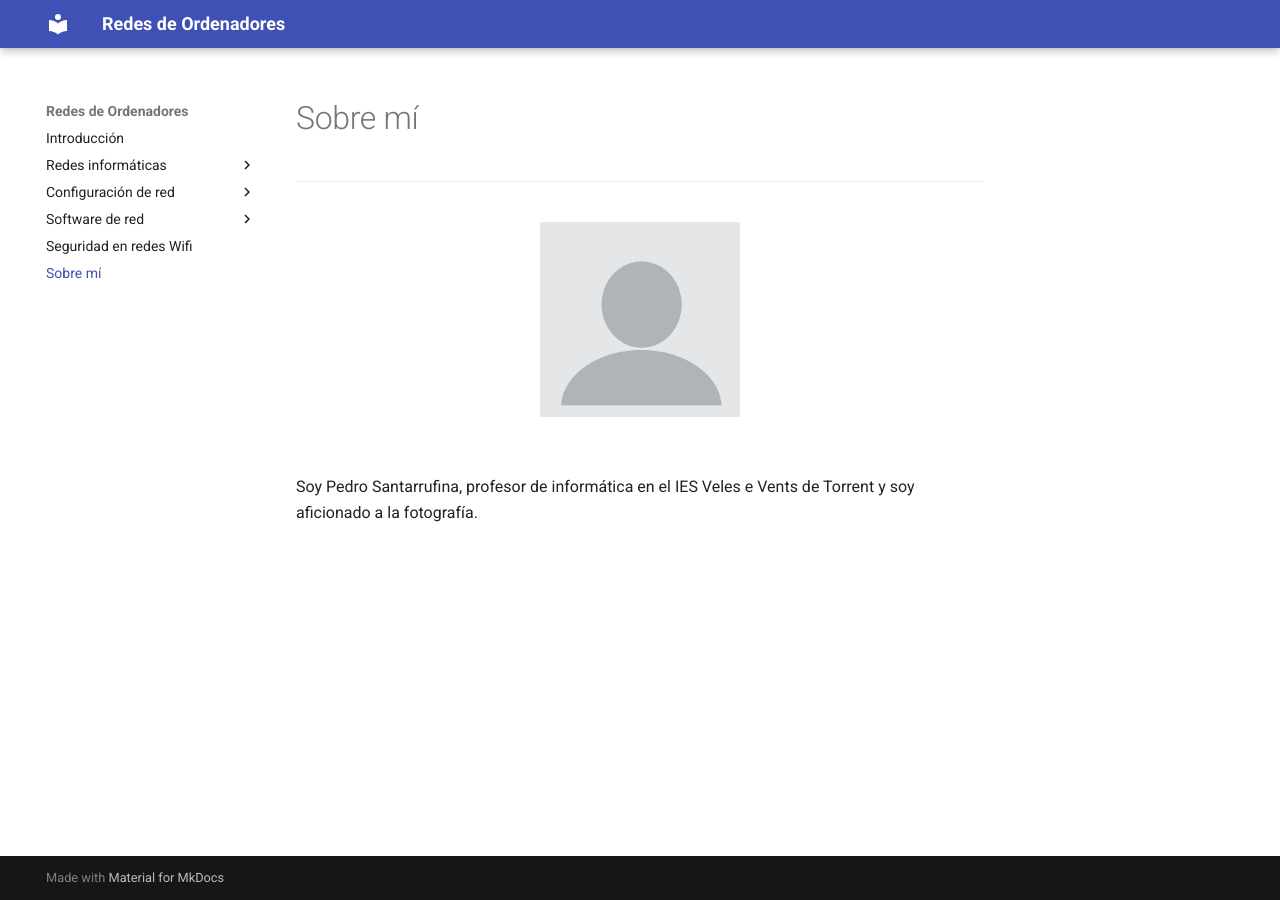
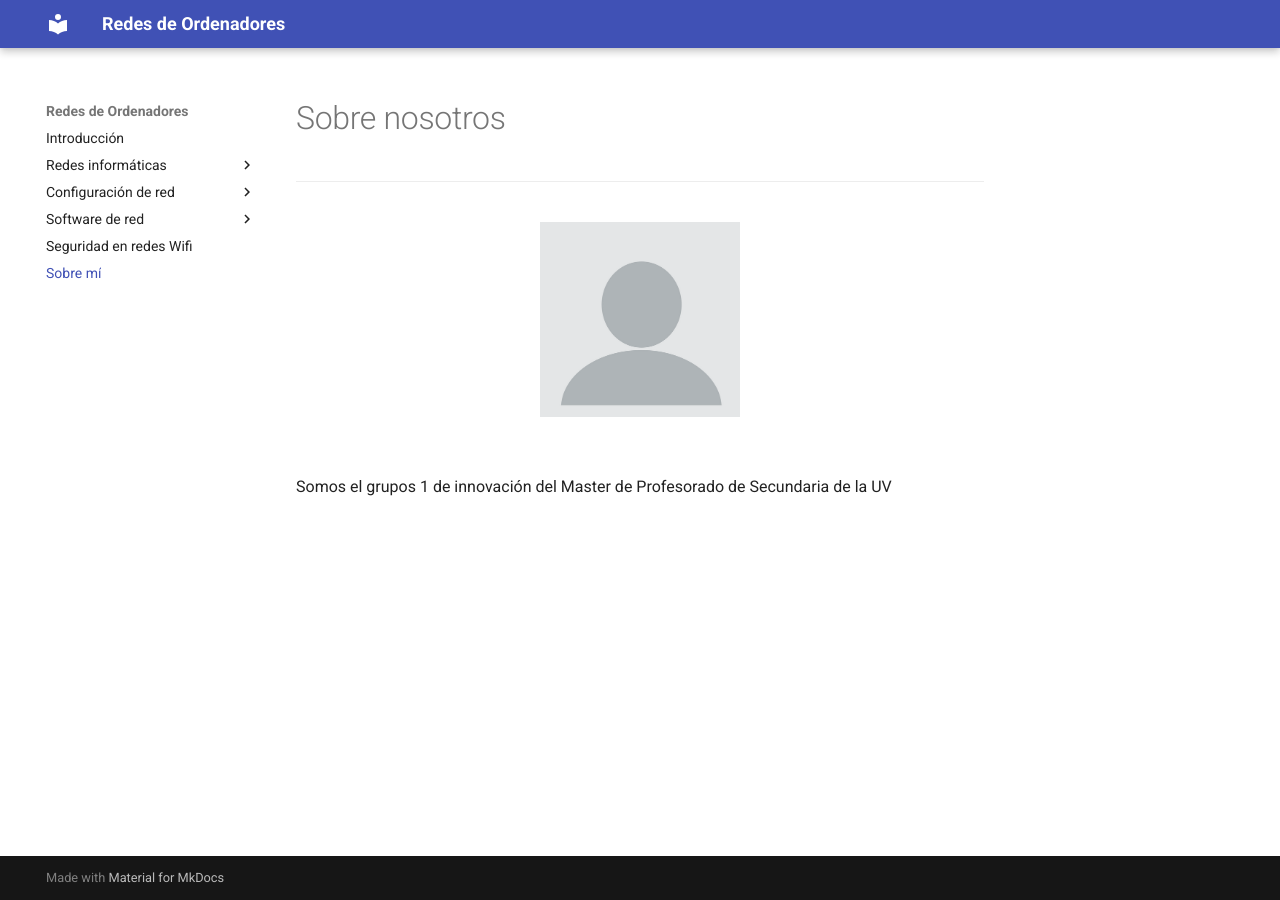
Before and after one commit to espere89/Markdown_Redes, an MkDocs documentation site: the page built from md/about.md, in a window 1280 px wide. Built offline with MkDocs 1.6.1 and Material for MkDocs 9.7.7, drawn with Linux system fonts in a browser that asks for light colours.

Commit message:
Update about.md

```diff
--- a/md/about.md
+++ b/md/about.md
@@ -1,4 +1,4 @@
-# Sobre mí
+# Sobre nosotros
 ---
 
 <figure markdown>
@@ -7,4 +7,4 @@
 </figure>
 
 
-Soy Pedro Santarrufina, profesor de informática en el IES Veles e Vents de Torrent y soy aficionado a la fotografía.
+Somos el grupos 1 de innovación del Master de Profesorado de Secundaria de la UV
```
